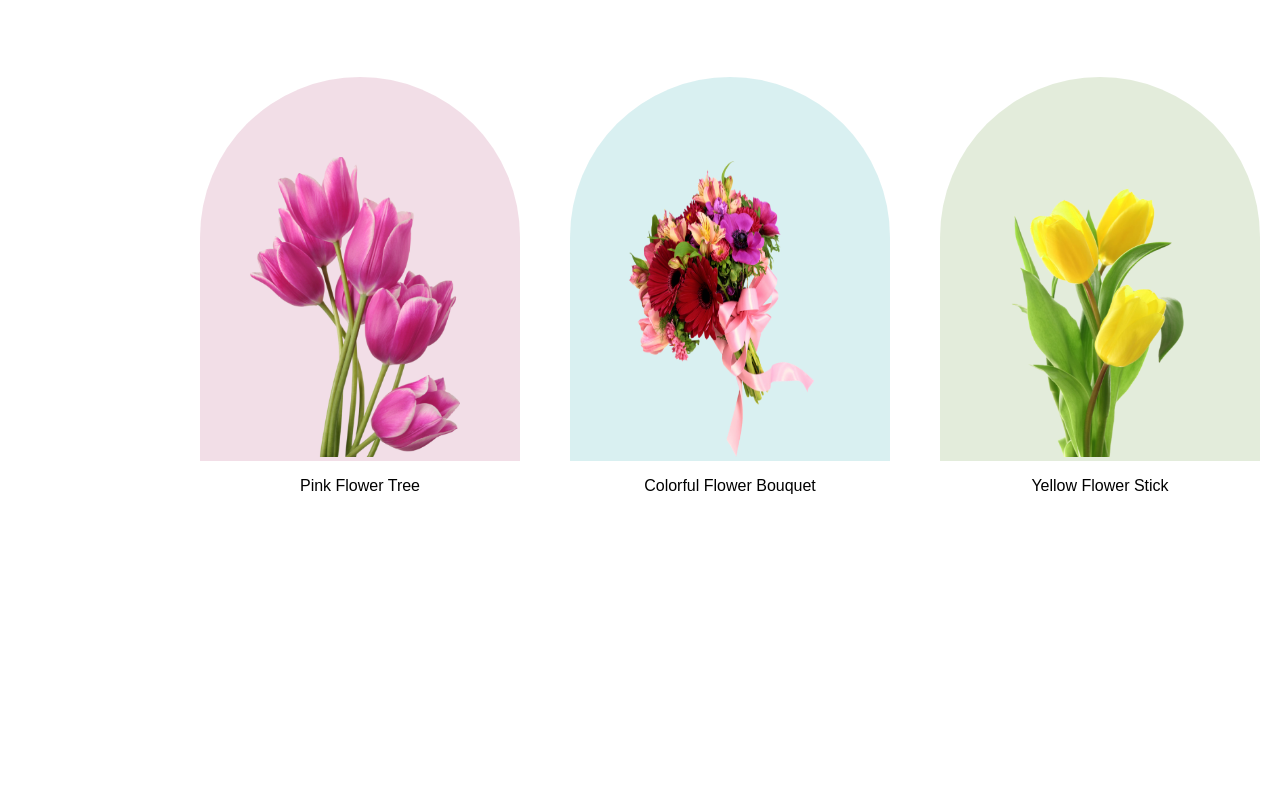
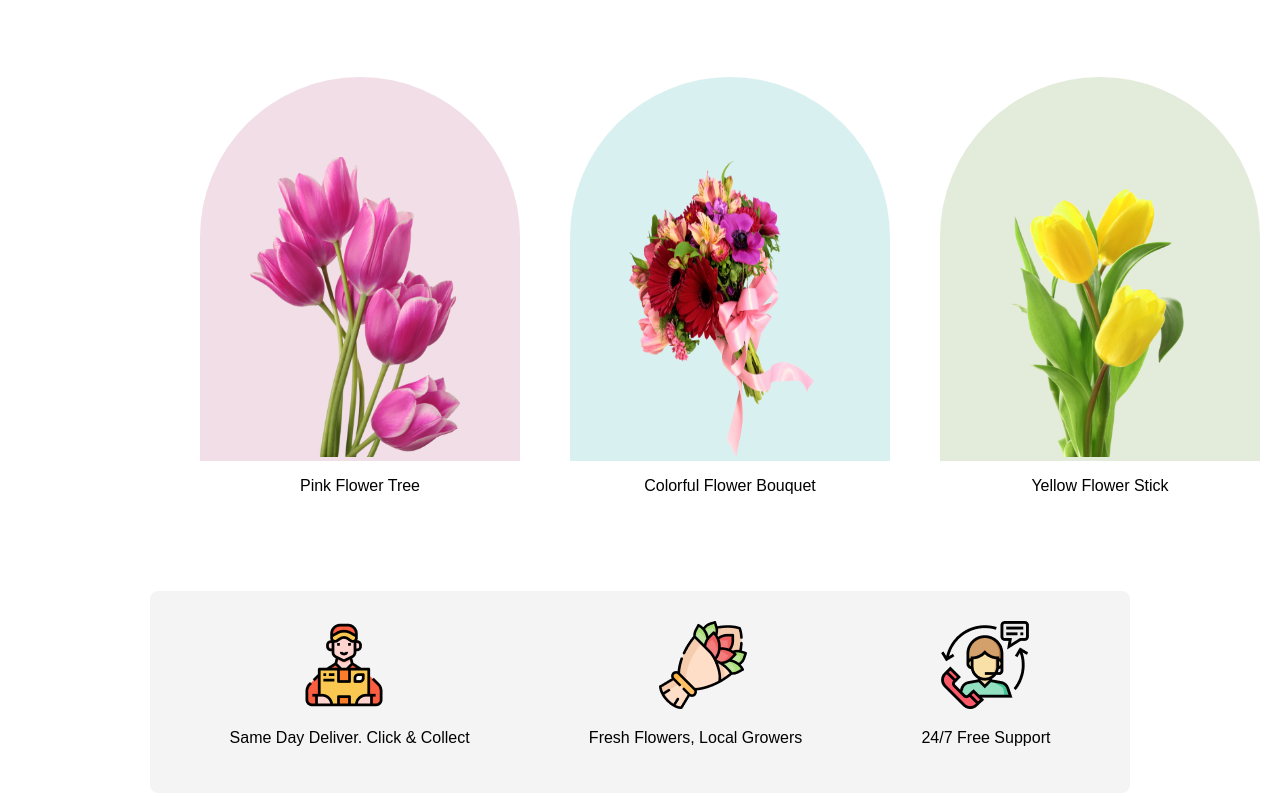
Before and after one commit to TufailAhmed/flower-shop, a plain HTML site: page index.html in a window 1280 px wide. Shown: the part 1033-1829 px from the top of the page. Before the commit the page ends 1624 px from the top, so only its background shows below. Drawn offline with Linux system fonts and the light colour scheme.

Commit message:
third commit

```diff
--- a/index.html
+++ b/index.html
@@ -55,7 +55,33 @@
             </div>
         </div>
       </section>
-      <!-- features flower section ends here -->
+      <!-- featured flowers section ends here -->
+
+      <!-- services section starts here -->
+      <section>
+        <div class="all-services">
+            <div class="first-service">
+                <div class="first-service-image">
+                    <img src="./Flower Asset/Group 57.png" alt="">
+                </div>
+                <p>Same Day Deliver. Click & Collect</p>
+            </div>
+            <div class="second-service">
+                <div class="second-service-image">
+                    <img src="./Flower Asset/Group 58.png" alt="">
+                </div>
+                <p>Fresh Flowers, Local Growers</p>
+            </div>
+            <div class="third-service">
+                <div class="third-service-image">
+                    <img src="./Flower Asset/Group 59.png" alt="">
+                </div>
+                <p>24/7 Free Support</p>
+            </div>
+
+        </div>
+      </section>
+      <!-- services section ends here -->
     </main>
   </body>
 </html>
--- a/styles/style.css
+++ b/styles/style.css
@@ -104,3 +104,23 @@ body{
     width: 210px;
     height: 300px;
 }
+
+/* services section styles here*/
+.all-services{
+    display: flex;
+    gap: 20px;
+    justify-content: space-around;
+    padding: 30px;
+    margin: 80px 150px;
+    border-radius: 8px;
+    background: rgba(39, 39, 39, 0.05);
+}
+.first-service-image img{
+    padding-left: 70px;
+}
+.second-service-image img{
+    padding-left: 70px;
+}
+.third-service-image img{
+    padding-left: 20px;
+}
```
